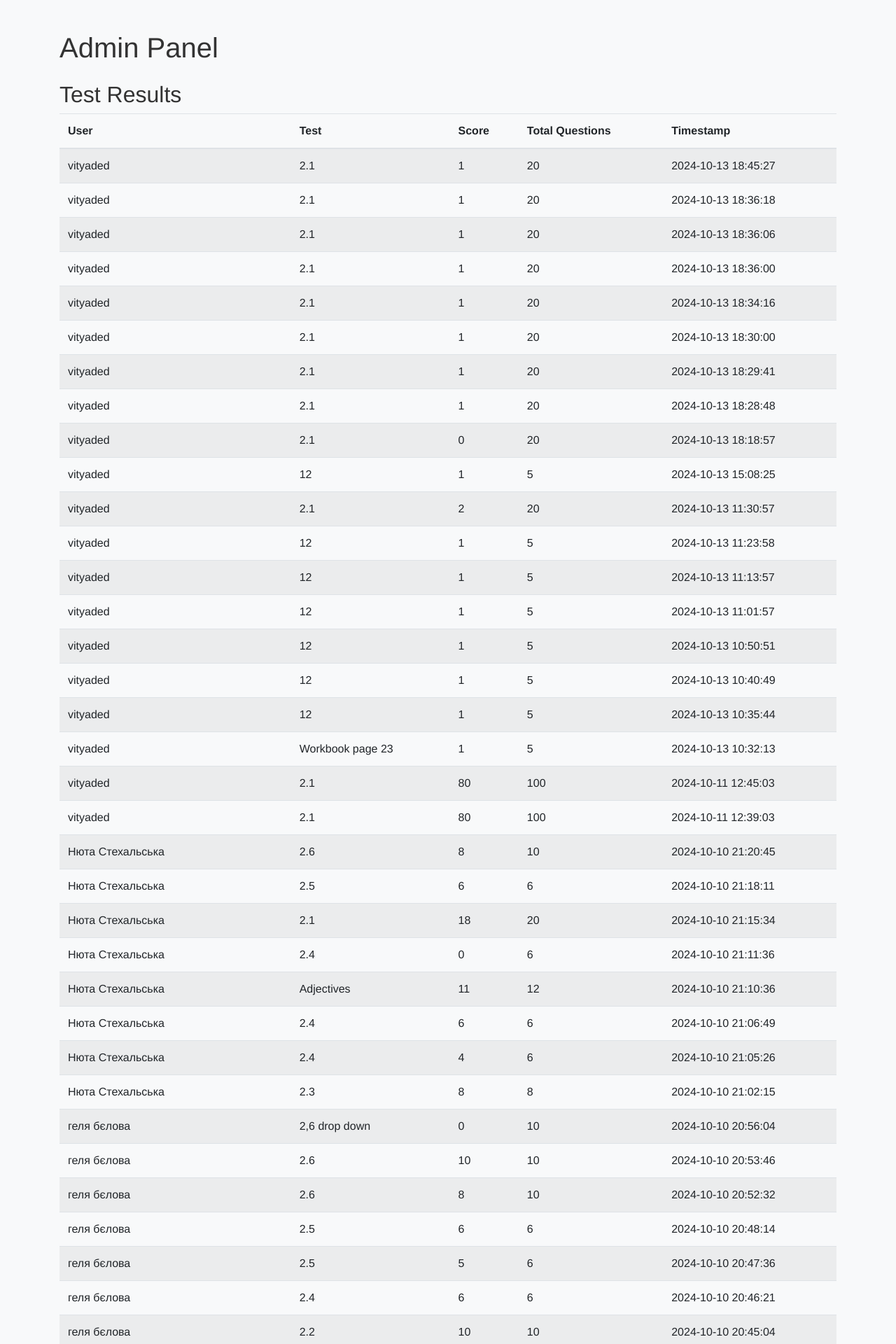
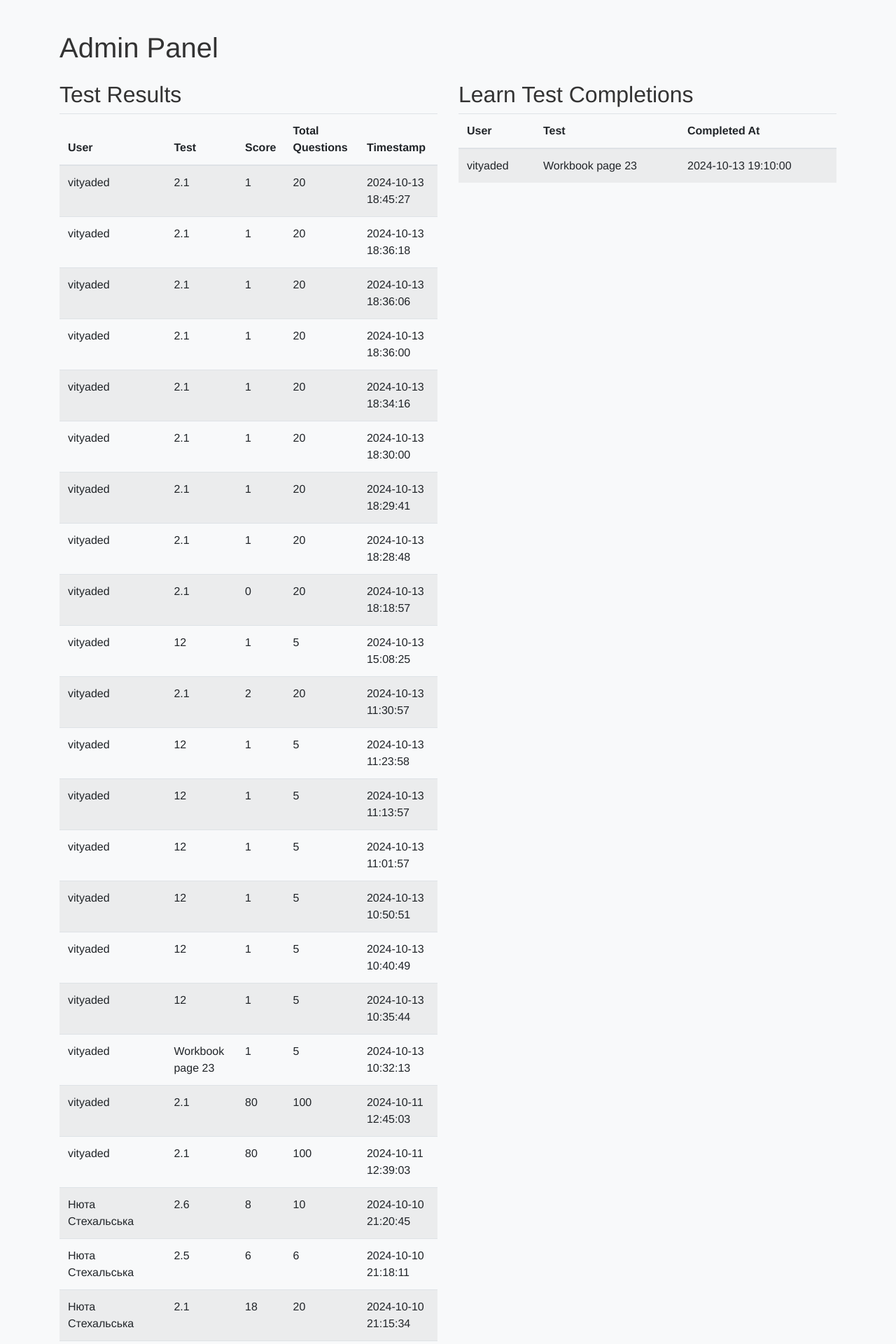
Before and after one commit to vityaded/Tests, a Flask app: page /admin in a window 1280 px wide. Shown: the part 56-1976 px from the top of the page at 70% size. Run offline with Flask 3, Linux system fonts and the light colour scheme; a user stored in the database is signed in; some libraries are stand-ins or nearby versions.

Commit message:
Added learn test completion table

```diff
--- a/app.py
+++ b/app.py
@@ -84,6 +84,19 @@ class User(UserMixin, db.Model):
 
     def check_password(self, password):
         return check_password_hash(self.password, password)
+
+
+
+class LearnTestResult(db.Model):
+    __tablename__ = 'learn_test_result'
+    id = db.Column(db.Integer, primary_key=True)
+    user_id = db.Column(db.Integer, db.ForeignKey('user.id'), nullable=False)
+    test_id = db.Column(db.Integer, db.ForeignKey('test.id'), nullable=False)
+    completed_at = db.Column(db.DateTime, default=lambda: datetime.now(timezone.utc))
+
+    user = db.relationship('User', backref='learn_test_results')
+    test = db.relationship('Test', backref='learn_test_results')
+
 
 # Define the Book model
 class Book(db.Model):
@@ -479,7 +492,6 @@ def learn_test(test_id):
     question_counter = 1
     user_correct = {}
 
-    # Function to replace answers with input fields or dropdowns
     def replace_answers(line):
         nonlocal question_counter
         dropdown_pattern = r'#\s*\[([^\]]+)\]\s*([^\#]+)\s*#'
@@ -497,7 +509,6 @@ def learn_test(test_id):
             select_class = 'custom-select'
             user_answer = request.form.get(qid, '').strip().lower() if request.method == 'POST' else ''
 
-            # Check if user's answer is correct
             if user_answer == correct_answer.lower():
                 user_correct[qid] = True
                 select_class += ' correct'
@@ -522,7 +533,6 @@ def learn_test(test_id):
             user_answer = request.form.get(qid, '').strip().lower() if request.method == 'POST' else ''
             input_class = 'form-control'
 
-            # Check if user's answer is correct
             if user_answer == correct_answer.lower():
                 user_correct[qid] = True
                 input_class += ' correct'
@@ -533,21 +543,28 @@ def learn_test(test_id):
 
             return input_html
 
-        # Process the line
         line = re.sub(dropdown_pattern, dropdown_repl, line)
         line = re.sub(input_pattern, input_repl, line)
         return line
 
-    # Process each line in test content
     for line in test_content.splitlines():
         processed_line = replace_answers(line)
         processed_content.append(processed_line)
 
     if request.method == 'POST':
-        # Check if all answers are correct
         all_correct = all(user_correct.values())
         if all_correct:
-            flash('You have answered everything correctly! You can now proceed.', 'success')
+            # Save the completion result to the database
+            learn_test_result = LearnTestResult.query.filter_by(user_id=current_user.id, test_id=test.id).first()
+            if not learn_test_result:
+                learn_test_result = LearnTestResult(
+                    user_id=current_user.id,
+                    test_id=test.id
+                )
+                db.session.add(learn_test_result)
+                db.session.commit()
+
+            flash('You have answered everything correctly! Your progress has been saved.', 'success')
         else:
             flash('Some answers are incorrect or missing. Please try again.', 'danger')
 
@@ -583,11 +600,16 @@ def autocomplete_search():
 
 # Route: Admin Panel
 @app.route('/admin')
+@app.route('/admin')
 @admin_required
 def admin_panel():
-    # Get all test results
     test_results = TestResult.query.order_by(TestResult.timestamp.desc()).all()
-    return render_template('admin_panel.html', test_results=test_results)
+    learn_test_results = LearnTestResult.query.order_by(LearnTestResult.completed_at.desc()).all()
+    return render_template(
+        'admin_panel.html',
+        test_results=test_results,
+        learn_test_results=learn_test_results
+    )
 
 # Run the Flask app
 if __name__ == '__main__':
--- a/templates/admin_panel.html
+++ b/templates/admin_panel.html
@@ -1,10 +1,13 @@
-<!-- templates/admin_panel.html -->
 {% extends "base.html" %}
 
 {% block title %}Admin Panel - Test App{% endblock %}
 
 {% block content %}
   <h1 class="my-4">Admin Panel</h1>
+
+  <div class="row">
+    <!-- Test Results Section -->
+    <div class="col-md-6">
       <h2>Test Results</h2>
       <table class="table table-striped">
         <thead>
@@ -32,5 +35,35 @@
           {% endfor %}
         </tbody>
       </table>
+    </div>
+
+    <!-- Learn Test Completions Section -->
+    <div class="col-md-6">
+      <h2>Learn Test Completions</h2>
+      <table class="table table-striped">
+        <thead>
+          <tr>
+            <th>User</th>
+            <th>Test</th>
+            <th>Completed At</th>
+          </tr>
+        </thead>
+        <tbody>
+          {% for result in learn_test_results %}
+            <tr>
+              <td>{{ result.user.username }}</td>
+              <td>{{ result.test.name }}</td>
+              <td>{{ result.completed_at.strftime('%Y-%m-%d %H:%M:%S') }}</td>
+            </tr>
+          {% else %}
+            <tr>
+              <td colspan="3">No learn tests completed yet.</td>
+            </tr>
+          {% endfor %}
+        </tbody>
+      </table>
+    </div>
+  </div>
+
   <a href="{{ url_for('index') }}" class="btn btn-link">Back to Home</a>
 {% endblock %}
```
Also changed, not shown: migrations/versions/1f608820cd9f_add_learn_test_result_table.py (added, +36 -0 lines), instance/books.db. Lines whose indentation alone changed are shown as unchanged.
